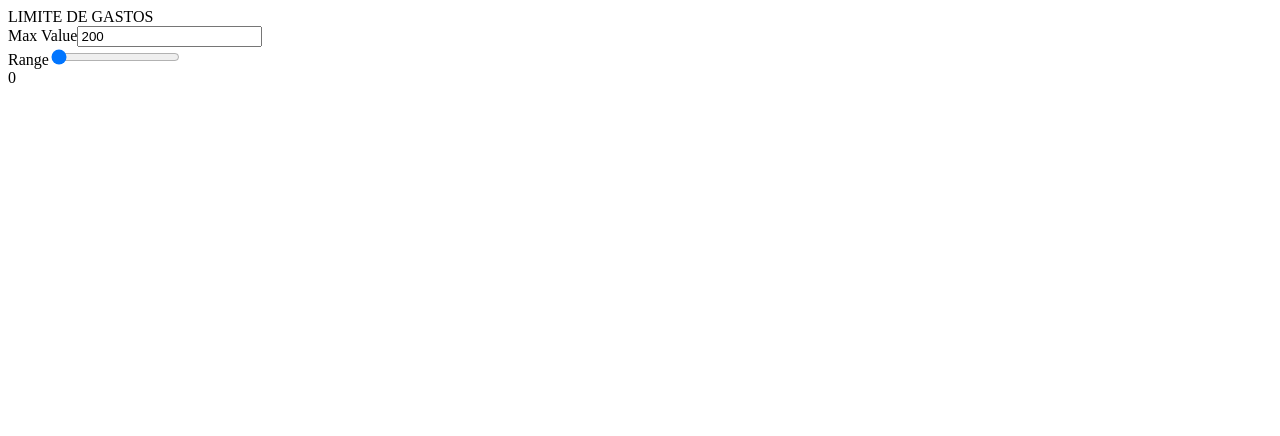
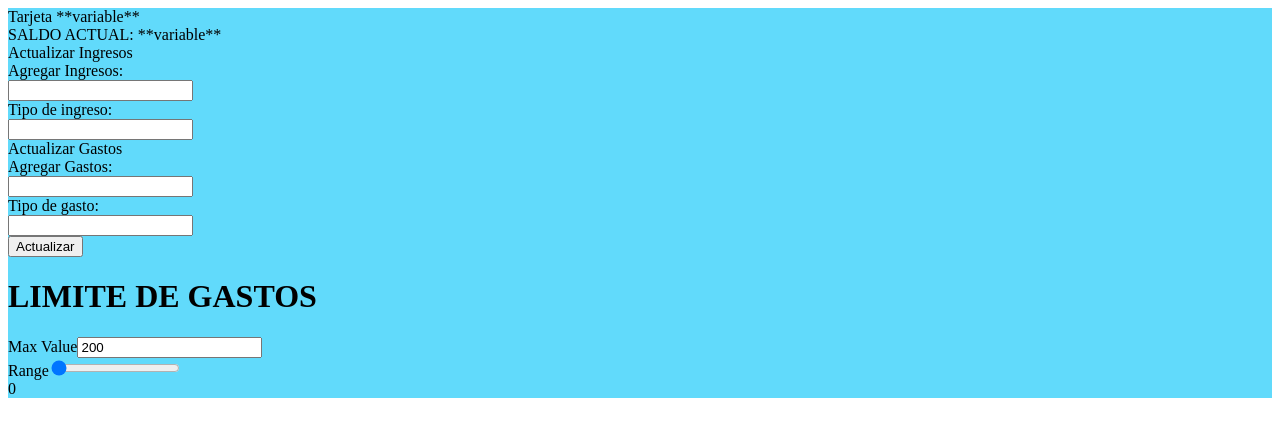
Before and after one commit to GiancarlosMamaniBenitez/FrontSoftware2, a Next.js app: page /IngresosGastos in a window 1280 px wide. Shown: the top 436 px of the page. Built offline with nearby package versions, Linux system fonts and the light colour scheme.

Commit message:
modificando

```diff
--- /dev/null
+++ b/src/app/IngresosGastos/App.css
@@ -0,0 +1,38 @@
+.App {
+    text-align: center;
+  }
+
+  .App-logo {
+    height: 40vmin;
+    pointer-events: none;
+  }
+
+  @media (prefers-reduced-motion: no-preference) {
+    .App-logo {
+      animation: App-logo-spin infinite 20s linear;
+    }
+  }
+
+  .App-header {
+    background-color: #282c34;
+    min-height: 100vh;
+    display: flex;
+    flex-direction: column;
+    align-items: center;
+    justify-content: center;
+    font-size: calc(10px + 2vmin);
+    color: white;
+  }
+
+  .container {
+    background-color: #61dafb;
+  }
+
+  @keyframes App-logo-spin {
+    from {
+      transform: rotate(0deg);
+    }
+    to {
+      transform: rotate(360deg);
+    }
+  }
--- a/src/app/IngresosGastos/page.js
+++ b/src/app/IngresosGastos/page.js
@@ -2,10 +2,7 @@
 import React from 'react';
 import { useState } from 'react';
 
-
-
-
-
+import './App.css';
 import ProgressBar from '../../components/ProgressBar.jsx';
 import Range from '../../components/Range.jsx';
 import CombinedComponent from '../../components/CombinedComponent.jsx';
@@ -13,22 +10,106 @@ import CombinedComponent from '../../components/CombinedComponent.jsx';
 
 function MyPage() {
 
+  const [newMontoI, setNewMontoI] = useState(0);
+  const [newTipoI, setNewTipoI] = useState("");
+  const [newMontoG, setNewMontoG] = useState(0);
+  const [newTipoG, setNewTipoG] = useState("");
 
+  const onSubmitIngreso = () => {
+      // Lógica para manejar el ingreso (sin la dependencia de Firebase)
+  }
+
+  const onSubmitGasto = () => {
+      // Lógica para manejar el gasto (sin la dependencia de Firebase)
+  }
 
   return (
     <div className="container">
         <div className="row ">
-
+            <div className="col-10">
+                <div className="col h2 text-center">
+                    Tarjeta **variable**
+                    <img src="" alt="" className='col'/>
+                </div>
+                <div>
+                    <div className='row card h3 py-2 mx-auto w-50 '>
+                        <div className='card-body'>
+                            SALDO ACTUAL: **variable**
+                        </div>
+                    </div>
+                    <div className="row h3">
+                        Actualizar Ingresos
+                    </div>
+                    <div className='row'>
+                        <div className='col'>
+                            <div className='col ms-4'>
+                                Agregar Ingresos:
+                            </div>
+                            <input
+                                type="Ingresar Monto"
+                                className='ms-4 form-control rounded'
+                                onChange={(e)=> setNewMontoI(Number(e.target.value))}
+                            />
+                        </div>
+                        <div className='col'>
+                            <div className='ms-4'>
+                                Tipo de ingreso:
+                            </div>
+                            <input
+                                type="Ingresar tipo de ingreso"
+                                className='ms-4 form-control rounded'
+                                onChange={(e)=> setNewTipoI(e.target.value)}
+                            />
+                        </div>
+                    </div>
+                    <div className='row h3'>
+                        Actualizar Gastos
+                    </div>
+                    <div className='row'>
+                        <div className='col'>
+                            <div className='ms-4'>
+                                Agregar Gastos:
+                            </div>
+                            <input
+                                type="Ingresar Monto"
+                                className='ms-4 form-control rounded'
+                                onChange={(f)=> setNewMontoG(Number(f.target.value))}
+                            />
+                        </div>
+                        <div className='col'>
+                            <div className='ms-4'>
+                                Tipo de gasto:
+                            </div>
+                            <input
+                                type="Ingresar tipo de gasto"
+                                className='ms-4 form-control rounded'
+                                onChange={(f)=> setNewTipoG(f.target.value)}
+                            />
+                        </div>
+                    </div>
+                </div>
+            </div>
+            <div className='col-2 d-flex flex-row-reverse align-items-center'>
+                <button
+                    className='btn btn-primary align-middle'
+                    type='button'
+                    onClick={()=> {
+                        onSubmitIngreso();
+                        onSubmitGasto();
+                    }}
+                >
+                    Actualizar
+                </button>
+            </div>
             <div className="ProgresBar">
                 <div>
-                    <hi>LIMITE DE GASTOS</hi>
+                    <h1>LIMITE DE GASTOS</h1>
                 </div>
-                        <CombinedComponent></CombinedComponent>
-
+                <CombinedComponent></CombinedComponent>
             </div>
         </div>
     </div>
-  );
+);
 }
 
 export default MyPage;
--- a/src/app/Login/page.js
+++ b/src/app/Login/page.js
@@ -20,11 +20,11 @@ const Login = () => {
       <img src={myImage} alt="" />
       <input className="login-input" type="text" name="username" placeholder="Username" value={username} onChange={(event) => setUsername(event.target.value)} />
       <input className="login-input" type="password" name="password" placeholder="Password" value={password} onChange={(event) => setPassword(event.target.value)} />
-      <button className="login-button" onClick={handleSubmit}><Link to="/home" className="signin-link">Sign in</Link></button>
+      <button className="login-button" onClick={handleSubmit}><Link to="../Home.js" className="signin-link">Sign in</Link></button>
       <hr></hr>
       <Link to="/changepassword" className="forgotpassword">Forgot password? </Link>
       <hr></hr>
-      <button className="create-button" onClick={handleSubmit}><Link to="/signup" className="create-link">Create new account</Link></button>
+      <button className="create-button" onClick={handleSubmit}><Link to="../Signup/signup.js" className="create-link">Create new account</Link></button>
 
     </div>
   );
--- a/src/app/Signup/signup.js
+++ b/src/app/Signup/signup.js
@@ -1,7 +1,7 @@
 import React, { useState } from "react";
 import { Link } from "react-router-dom";
 import './signup.css';
-import myImage from "./images/logo-colored.jpeg";
+import myImage from "../../../imagenes/logo-colored.jpeg";
 
 const SignUp = () => {
   const [username, setUsername] = useState("");
@@ -32,7 +32,7 @@ const SignUp = () => {
       <input className="register-input" type="text" name="username" placeholder="Username" value={username} onChange={(event) => setUsername(event.target.value)} />
       <input className="register-input" type="password" name="password" placeholder="Password" value={password} onChange={(event) => setPassword(event.target.value)} />
       <input className="register-input" type="password" name="confirmPassword" placeholder="Confirm Password" value={confirmPassword} onChange={(event) => setConfirmPassword(event.target.value)} />
-      <button className="register-button" onClick={handleSubmit}><Link to="/congrats" className="create-link" >Create your new Account</Link></button>
+      <button className="register-button" onClick={handleSubmit}><Link to="../Congrats/congrats.js" className="create-link" >Create your new Account</Link></button>
       <hr></hr>
 
       <button className="already-button" onClick={handleSubmit}><Link to="/" className="already-link">Already have an account?</Link></button>
```
